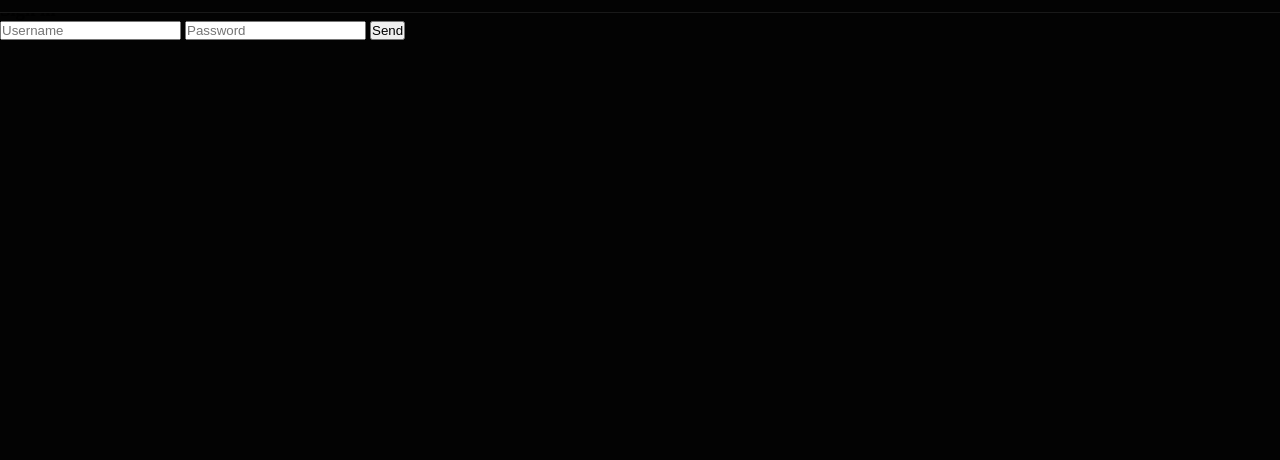
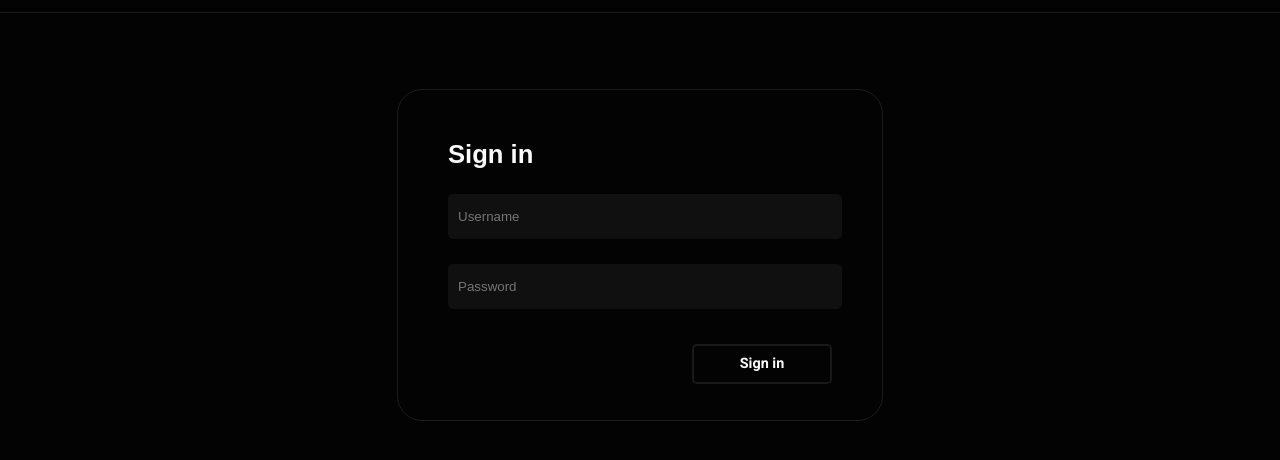
Before and after one commit to RockyLatchman/glossie, a Flask app: page /dashboard/sign-in in a window 1280 px wide. Shown: the part 83-543 px from the top of the page. Run offline with Flask 3, Linux system fonts and the light colour scheme; data that the repository does not hold is empty; some libraries are stand-ins or nearby versions; some web fonts are replaced.

Commit message:
CSS for sign in template

```diff
--- a/static/css/main.css
+++ b/static/css/main.css
@@ -1,6 +1,5 @@
 
 /* Global  ****************************/
-
 
 
 .heebo-font {
@@ -38,7 +37,7 @@ header {
   border-bottom: 1px solid rgba(212,212,212,0.1);
 }
 
- header h3 {
+header h3 {
   margin-left: 150px;
 }
 
@@ -347,6 +346,63 @@ span {
  text-decoration: none;
 }
 
+/* Dashboard  **************************/
+
+#signin {
+  width: 30%;
+  height: 230px;
+  margin: 12% auto 0 auto;
+  padding: 50px;
+  border: 1px solid  rgba(244, 244, 244, 0.1);
+  border-radius: 25px;
+}
+
+#signin h3 {
+  font: normal 700 1.6em "americane",sans-serif;
+  color: #fafafa;
+  text-decoration: none;
+  margin: 0 0 25px 0;
+}
+
+#signin form input[type='text']{
+  width: 100%;
+  height: 45px;
+  border: none;
+  border-radius: 5px;
+  outline: transparent;
+  background:#101010;
+  margin-bottom: 25px;
+  padding-left: 10px;
+  color: #fafafa;
+}
+
+#signin form input[type='password']{
+  width: 100%;
+  height: 45px;
+  border: none;
+  border-radius: 5px;
+  outline: transparent;
+  background:#101010;
+  margin-bottom: 35px;
+  padding-left: 10px;
+  color: #fafafa;
+}
+
+#signin form input[type='submit']{
+  border: 2px solid rgba(212,212,212,0.1);
+  border-radius: 5px;
+  background: transparent;
+  color: #fafafa;
+  font: normal 700 0.9em "Heebo", sans-serif;
+  width: 140px;
+  height: 40px;
+  float: right;
+  cursor: pointer;
+  margin-left: 15px;
+}
+
+
+
 /* Styles for menus etc. (JavaScript) */
 
 #overlay {
--- a/templates/signin.html
+++ b/templates/signin.html
@@ -7,7 +7,7 @@
       <form method="POST" action="/subscribe">
           <input type="text" name="username" placeholder="Username" required>
           <input type="password" name="password" placeholder="Password" required>
-          <input type="submit" value="Send">
+          <input type="submit" value="Sign in">
       </form>
   </div>
   </main>
```
